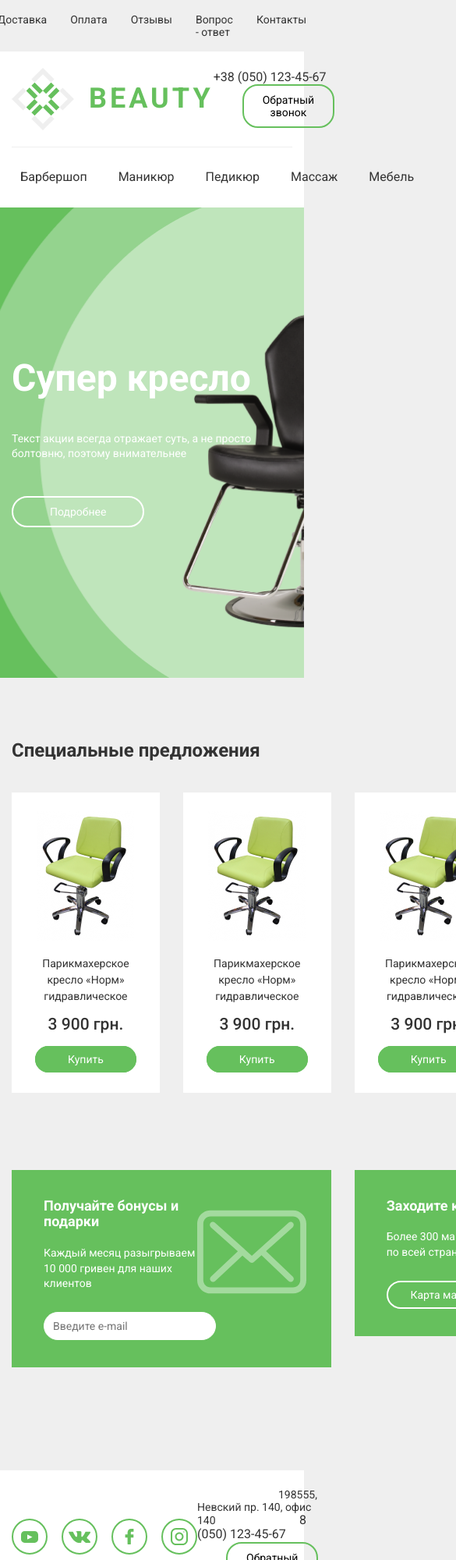
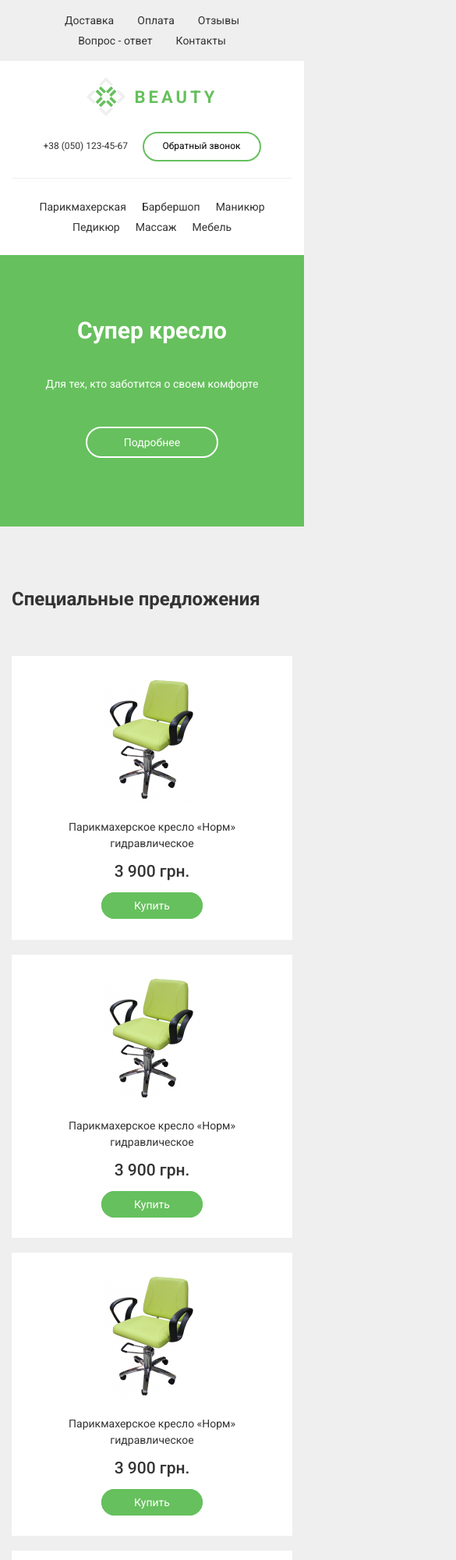
Before and after one commit to shuydo/beauty, a plain HTML site: page index.html in a window 390 px wide. Shown: the top 2000 px of the page at 78% size, 585 px wide, since content can reach past the window. Drawn offline with nearby package versions, Linux system fonts and the light colour scheme.

Commit message:
change page title, add flex

```diff
--- a/index.html
+++ b/index.html
@@ -73,8 +73,7 @@
       <div class="wrapper">
         <h1 class="title">Супер кресло</h1>
         <p>
-          Текст акции всегда отражает суть, а не просто болтовню, поэтому
-          внимательнее
+          Для тех, кто заботится о своем комфорте
         </p>
         <a href="#" class="btn">Подробнее</a>
       </div>
@@ -152,7 +151,7 @@
                 </p>
                 <input type="email" placeholder="Введите e-mail" />
               </div>
-              <div class="bg-green-item-img">
+              <div class="bg-green-img">
                 <img src="img/envelope.svg" alt="Envelope" />
               </div>
             </div>
--- a/scss/_catalog.scss
+++ b/scss/_catalog.scss
@@ -6,7 +6,7 @@
 .grid {
   display: grid;
   grid-template-columns: repeat(4, 1fr);
-  grid-gap: 0 30px;
+  grid-gap: 19px 30px;
 
   &-title {
     line-height: 1.5;
@@ -95,11 +95,11 @@
 
   &-item {
     flex: 0 0 60%; //?
+  }
 
-    &-img {
-      flex: 0 0 32%;
-      text-align: center;
-    }
+  &-img {
+    flex: 0 0 32%;
+    text-align: center;
   }
 
   & input {
--- a/scss/_header.scss
+++ b/scss/_header.scss
@@ -18,12 +18,15 @@
 
 .nav {
   display: flex;
+  flex-wrap: wrap;
   justify-content: center;
   list-style-type: none;
-  padding: 3px 0;
+  padding: 4px 0;
+  margin-bottom: 4px;
 
   & > li {
-    margin: 0 15px;
+    margin: 0 15px 10px;
+    margin-bottom: 10px;
 
     & > a {
       text-decoration: none;
@@ -54,7 +57,8 @@
     font-size: 16px;
 
     & li {
-      margin: 0 20px;
+      margin-left:20px;
+      margin-right:20px;
     }
   }
 }
--- a/scss/main.scss
+++ b/scss/main.scss
@@ -6,3 +6,139 @@
 @import "./catalog";
 
 @import "./footer";
+
+@media (max-width: 1170px) {
+  .grid {
+    grid-template-columns: repeat(2, 1fr);
+  }
+  .grid-item-title {
+    grid-column: 1 / 3;
+  }
+  .grid-item-img {
+    display: none;
+  }
+  .grid-item-left {
+    grid-column: 1 / 2;
+    grid-row: 4 / 5;
+    margin-top: 50px;
+  }
+  .grid-item-right {
+    display: none;
+  }
+  .footer-top,
+  .footer-bottom {
+    flex-direction: column;
+  }
+  .footer-bottom {
+    text-align: center;
+    padding: 30px 0 26px 0;
+  }
+  .footer-bottom p {
+    margin: 0 0 20px 0;
+  }
+}
+@media (max-width: 1000px) {
+  .bg-green-item {
+    flex: 0 0 100%;
+  }
+  .bg-green-img {
+    display: none;
+  }
+}
+@media (max-width: 800px) {
+  .logo {
+    font-size: 22px;
+  }
+  .logo-image {
+    width: 50px;
+    height: 50px;
+    background-size: cover;
+    margin-right: 12px;
+  }
+  .banner {
+    background-image: none;
+    background-color: #66c05d;
+    text-align: center;
+    padding-top: 60px;
+    padding-bottom: 100px;
+  }
+  .banner p {
+    margin: 0 auto 57px;
+  }
+  .grid-item-left {
+    grid-column: 1 / 3;
+  }
+  .footer-info {
+    display: flex;
+    flex-direction: column;
+    text-align: center;
+  }
+  .footer-top {
+    padding-bottom: 35px;
+  }
+  .footer-top-item {
+    margin-bottom: 20px;
+  }
+  .footer-info span {
+    font-size: 14px;
+    margin-left: 0;
+    margin-bottom: 20px;
+  }
+  .footer-info button {
+    margin-left: 0;
+  }
+}
+@media (max-width: 600px) {
+  .header-top {
+    flex-direction: column;
+
+    .logo {
+      margin-bottom: 20px;
+    }
+  }
+
+  .grid {
+    grid-template-columns: repeat(1, 1fr);
+
+    &-item {
+      &-title,
+      &-left {
+        grid-column: 1 / 2;
+      }
+
+      &-left {
+        grid-row: inherit;
+        text-align: center;
+      }
+    }
+  }
+}
+@media (max-width: 430px) {
+  .header {
+    &-info {
+      & span,
+      & button {
+        font-size: 12px;
+      }
+
+      & button {
+        margin-left: 15px;
+      }
+    }
+
+    &-bottom .nav {
+      font-size: 14px;
+    }
+
+    .nav > li {
+      & {
+        margin-left: 10px;
+        margin-right: 10px;
+      }
+    }
+  }
+
+  .title {
+    font-size: 30px;
+  }
+}
```
Also changed, not shown: css/main.css, css/main.min.css, 2 other files.
